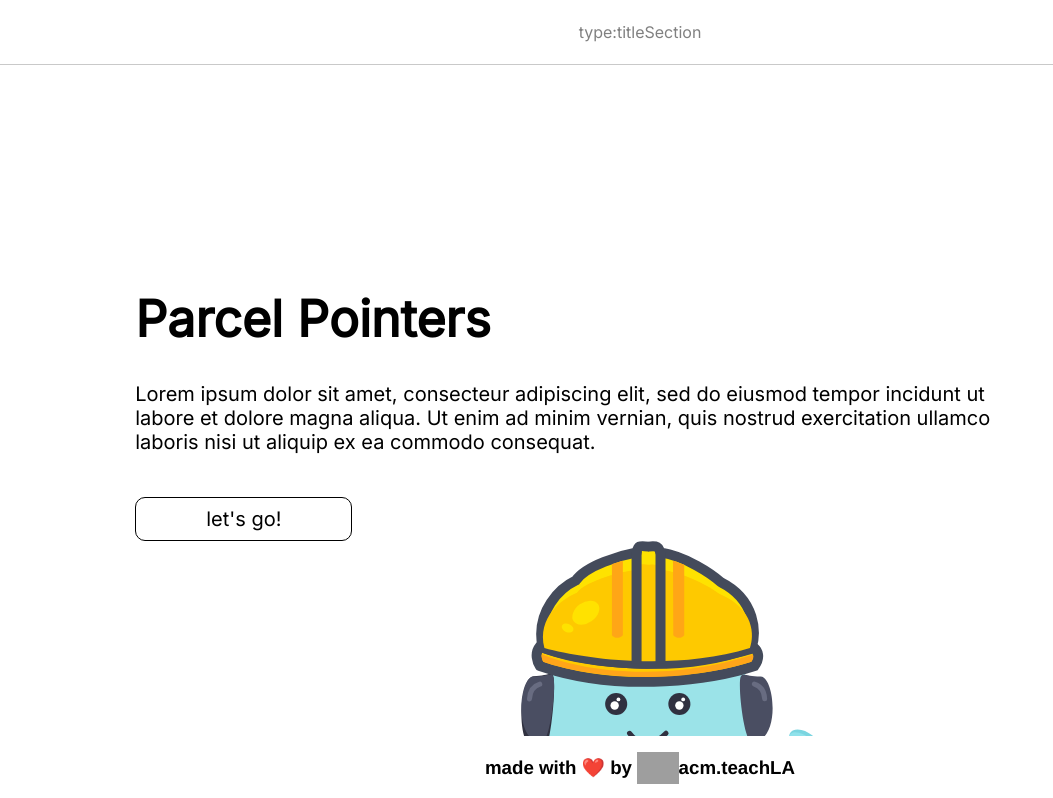
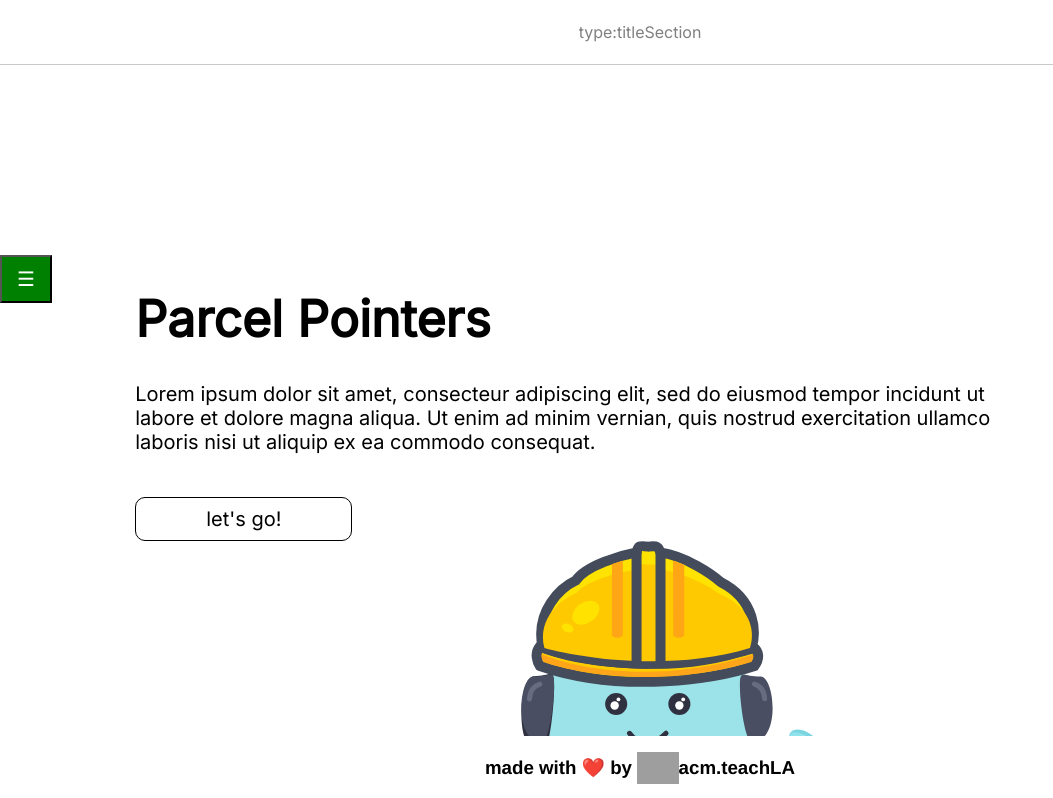
Before and after one commit to uclaacm/parcel-pointers, a React app: page / in a window 1280 px wide. Shown: the top 798 px of the page, without its empty margins (0-1053 px from the left). Built offline with nearby package versions, Linux system fonts and the light colour scheme; grey boxes are pictures that could not be loaded; a web font is replaced by a local one.

Commit message:
Sidebar (#25)
* Basic Sidebar

* Sidebar with dropdown

* Sidebar with dropdown

* fixed merging error

```diff
--- /dev/null
+++ b/src/components/Sidebar.tsx
@@ -0,0 +1,24 @@
+import '../styles/Sidebar.scss';
+import { useState } from 'react';
+
+export default function Sidebar(showMenu: { showMenu: boolean }): JSX.Element {
+  const [dropDown, setDropDown] = useState(false);
+  return (
+    <div id="Sidebar" style={{ width: showMenu.showMenu ? 250 : 0 }}>
+      <a href="/">Home</a>
+      <a href="/demo">Demo</a>
+      <button className="dropdown-btn" onClick={() => setDropDown(!dropDown)}>
+        Lessons &#9660;
+      </button>
+      <div
+        className="dropdown-container"
+        style={{ display: dropDown ? 'block' : 'none' }}
+      >
+        <a href="/lesson-1">Lesson 1</a>
+        <a href="#">Lesson 2</a>
+        <a href="#">Lesson 3</a>
+      </div>
+      <a href="/Error">Error</a>
+    </div>
+  );
+}
--- /dev/null
+++ b/src/components/SidebarWrap.tsx
@@ -0,0 +1,21 @@
+import { useState } from 'react';
+import Sidebar from './Sidebar';
+import '../styles/Sidebar.scss';
+
+const SideBarWrap = (): JSX.Element => {
+  const [showMenu, setShowMenu] = useState(false);
+  return (
+    <div>
+      <button
+        className="openbtn"
+        onClick={() => setShowMenu(!showMenu)}
+        style={{ left: showMenu ? 250 : 0 }}
+      >
+        ☰
+      </button>
+      <Sidebar showMenu={showMenu}></Sidebar>
+    </div>
+  );
+};
+
+export default SideBarWrap;
--- a/src/pages/Home.tsx
+++ b/src/pages/Home.tsx
@@ -1,5 +1,6 @@
 import { FC } from 'react';
 import AppWrapper from '../components/AppWrapper';
+import SideBarWrap from '../components/SidebarWrap';
 import { HeaderSections } from '../types/globalTypes';
 import '../assets/WestwoodSans-Regular.ttf';
 import '../styles/Home.scss';
@@ -10,6 +11,7 @@ const Home: FC = () => {
       <AppWrapper section={HeaderSections.TITLE_SECTION}>
         <div id="layout">
           <div id="col-1">
+            <SideBarWrap></SideBarWrap>
             <h1 id="title">Parcel Pointers</h1>
             <p id="description">
               Lorem ipsum dolor sit amet, consecteur adipiscing elit, sed do
--- /dev/null
+++ b/src/styles/Sidebar.scss
@@ -0,0 +1,68 @@
+#Sidebar {
+  background-color: green;
+  height: 100%; /* 100% Full-height */
+  left: 0; // position from left
+  overflow-x: hidden; /* Disable horizontal scroll */
+  padding-top: 60px; /* Place content 60px from the top */
+  position: fixed; /* Stay in place */
+  top: 0; //position from top
+  transition: 0.5s; /* 0.5 second transition effect to slide in the sidebar */
+  width: 0; /* 0 width - change this with JavaScript */
+  z-index: 1; /* Stay on top */
+
+  a,
+  .dropdown-btn {
+    background: none;
+    border-style: none;
+    color: #000;
+    cursor: pointer;
+    display: block;
+    font-size: 27px;
+    outline: none;
+    padding: 8px 8px 8px 32px;
+    text-align: left;
+    text-decoration: none;
+    transition: 0.3s;
+    width: 100%;
+  }
+
+  a:hover,
+  .dropdown-btn:hover {
+    color: #f1f1f1;
+  }
+
+  .dropdown-container {
+    background-color: #3b9244;
+    display: none;
+    padding-left: 8px;
+    transition: 0.5s;
+  }
+
+  .fa-caret-down {
+    float: right;
+    padding-right: 8px;
+  }
+
+  #closebtn {
+    font-size: 36px;
+    margin-left: 50px;
+    position: relative;
+    right: 5px;
+    top: 0;
+  }
+}
+
+.openbtn {
+  background-color: green;
+  color: white;
+  cursor: pointer;
+  font-size: 20px;
+  left: 0;
+  padding: 10px 15px;
+  position: fixed;
+  transition: 0.5s;
+}
+
+.openbtn:hover {
+  background-color: #444;
+}
```
Also changed, not shown: 1 other file (tests, documents, lock files or other folders).
